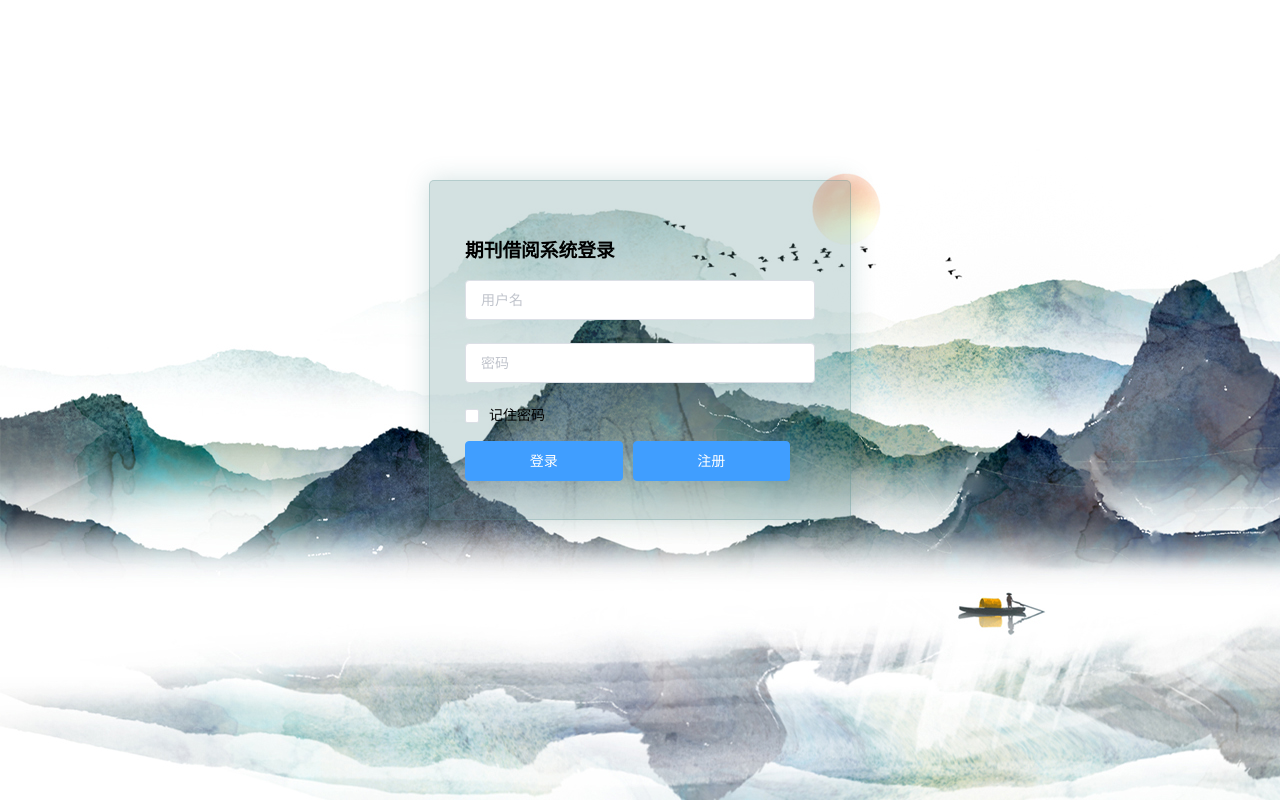
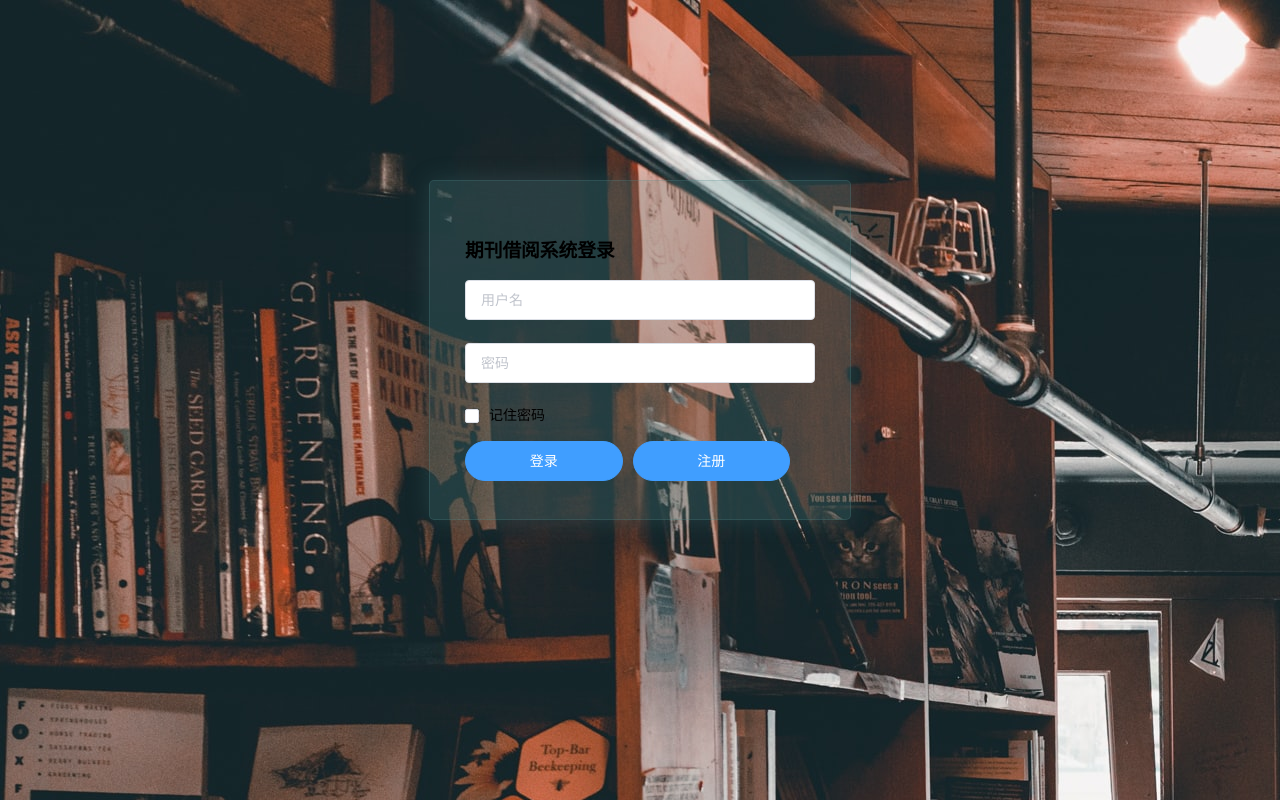
Before and after one commit to Adanadia/periodicalManageSystem_frontPage, a Vue app: page /login in a window 1280 px wide. Built offline with nearby package versions, Linux system fonts and the light colour scheme.

Commit message:
12-4 晚上

```diff
--- a/src/App.vue
+++ b/src/App.vue
@@ -5,7 +5,6 @@
 </template>
 
 <script>
-document.getElementsByTagName("body")[0].style = "overflow: hidden;";
 export default {
   name: 'app',
   components: {
--- a/src/views/Login.vue
+++ b/src/views/Login.vue
@@ -25,12 +25,14 @@
       <el-form-item style="width:100%;">
         <el-button type="primary"
                    style="width:45%;"
-                   @click="handleSubmit"
+                   @click.once="handleSubmit"
                    :loading="logining"
+                   round
         >登录</el-button>
         <el-button type="primary"
                    style="width:45%;"
-                   @click="register"
+                   @click.once="register"
+                   round
         >注册</el-button>
       </el-form-item>
     </el-form>
@@ -90,8 +92,8 @@ export default {
 
 <style scoped>
   .login-container {
-    background-image: url("../assets/login/login.jpg");
-  position: absolute;
+    background-image: url("../assets/login/loginImg.jpg");
+    position: absolute;
     left: 0;
     top: 0;
     width: 100%;
--- a/src/views/Register.vue
+++ b/src/views/Register.vue
@@ -49,7 +49,8 @@
         <el-button type="primary"
                    style="width:100%;"
                    :loading="registering"
-                   @click="handleSubmit"
+                   @click.once="handleSubmit"
+                   round
         >确认注册</el-button>
       </el-form-item>
         <i class="el-icon-back" style="width: 100%" ><el-link href="/login"
@@ -160,7 +161,7 @@ export default {
 
 <style scoped>
 .login-container {
-  background-image: url("../assets/login/login.jpg");
+  background-image: url("../assets/login/loginImg.jpg");
   position: absolute;
   left: 0;
   top: 0;
```
Also changed, not shown: src/main.js (+0 -9 lines), src/assets/login/loginImg.jpg (added), src/assets/login/阿天yyds.jpg (deleted).
